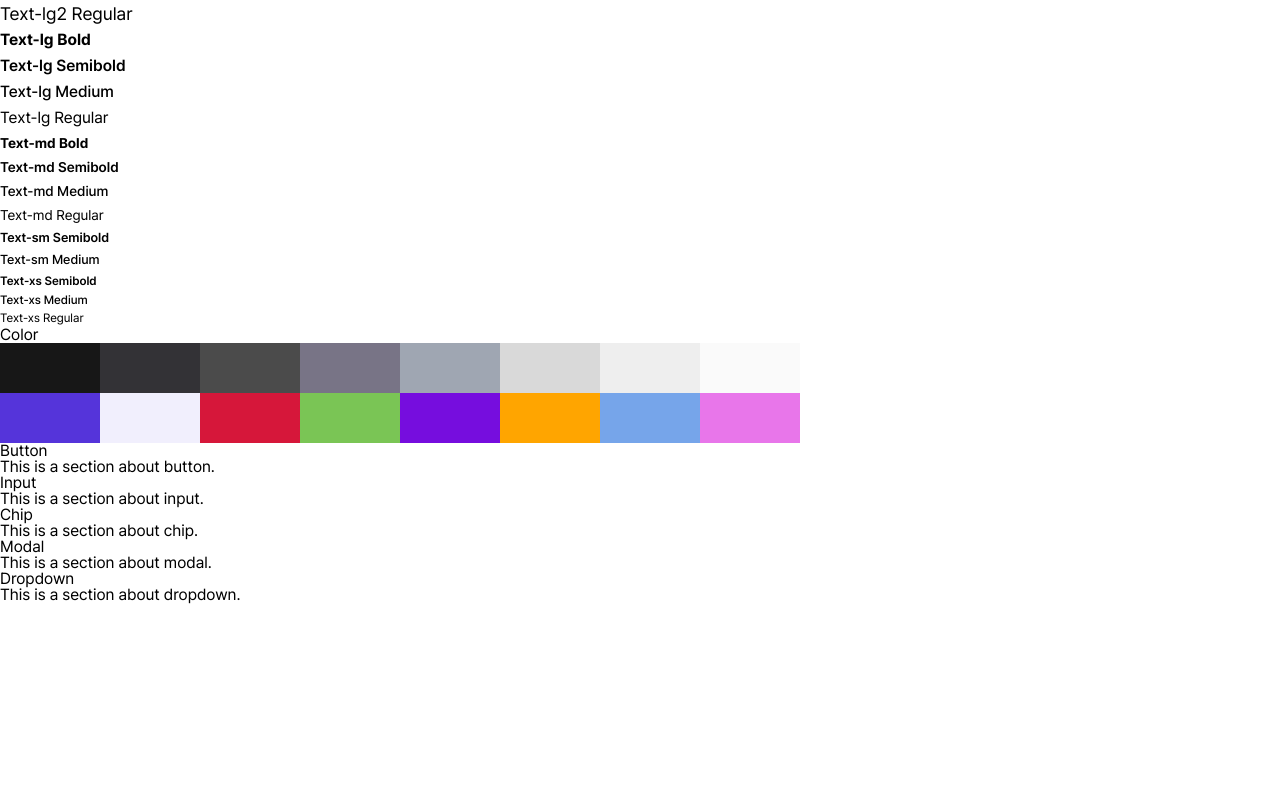
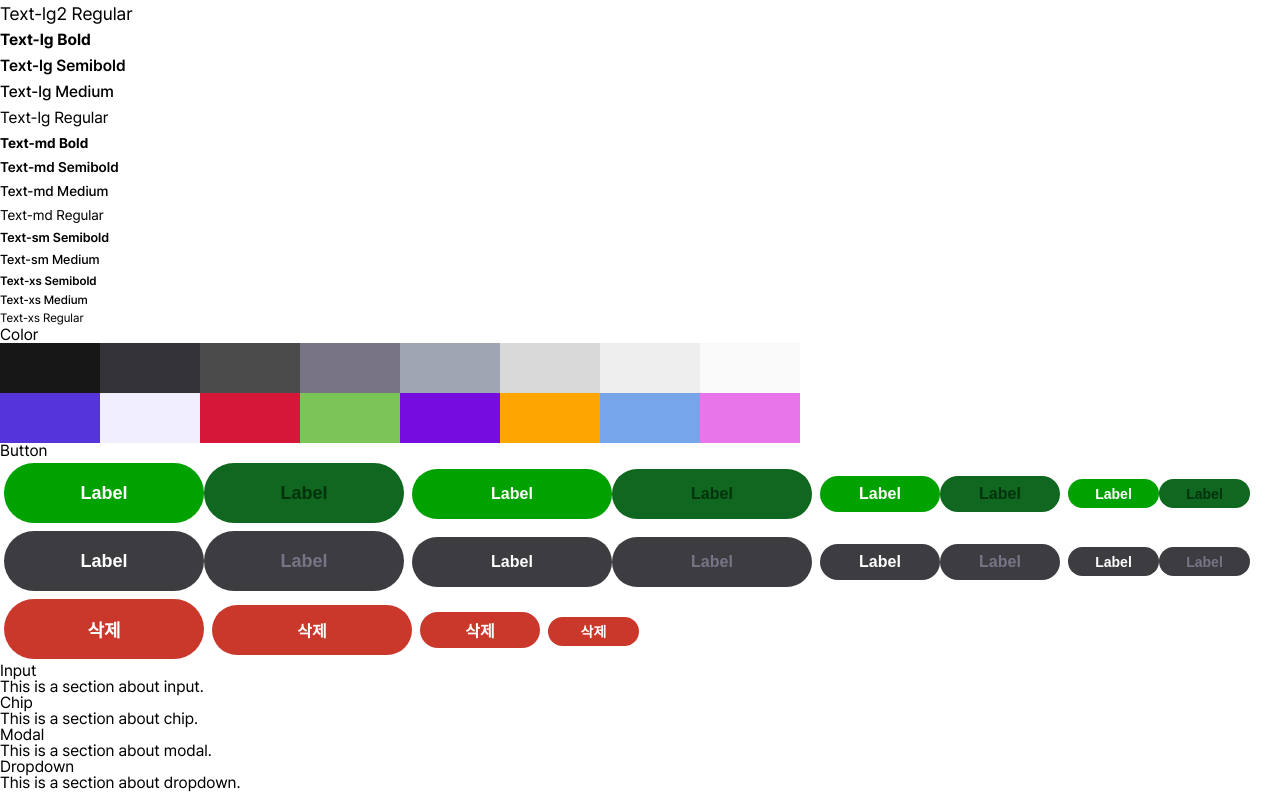
Before and after one commit to Codeit-FE18-Part3-Team4/Taskify, a Next.js app: page /test-components in a window 1280 px wide. Shown: the part 515-1307 px from the top of the page. Before the commit the page ends 1119 px from the top, so only its background shows below. Built offline with nearby package versions, Linux system fonts and the light colour scheme.

Commit message:
✨ feat [#4] 테스트 컴포넌트 페이지 버튼 추가

```diff
--- a/src/pages/test-components/index.tsx
+++ b/src/pages/test-components/index.tsx
@@ -1,3 +1,4 @@
+import Button, { ButtonSize, ButtonVariant } from "@/components/button/button";
 import typographyStyles from "@/components/typography/typography.module.css";
 import { ReactNode } from "react";
 
@@ -113,6 +114,59 @@ function Color() {
   );
 }
 
+function ButtonBox() {
+  const sizes = [
+    ButtonSize.Large,
+    ButtonSize.Medium,
+    ButtonSize.Small,
+    ButtonSize.XSmall,
+  ];
+  return (
+    <div>
+      <div>
+        {sizes.map((size) => (
+          <div
+            key={`primary-${size}`}
+            style={{ display: "inline-block", margin: "4px" }}
+          >
+            <Button size={size}>Label</Button>
+            <Button size={size} disabled>
+              Label
+            </Button>
+          </div>
+        ))}
+      </div>
+      <div>
+        {sizes.map((size) => (
+          <div
+            key={`secondary-${size}`}
+            style={{ display: "inline-block", margin: "4px" }}
+          >
+            <Button size={size} variant={ButtonVariant.Secondary}>
+              Label
+            </Button>
+            <Button size={size} variant={ButtonVariant.Secondary} disabled>
+              Label
+            </Button>
+          </div>
+        ))}
+      </div>
+      <div>
+        {sizes.map((size) => (
+          <div
+            key={`delete-${size}`}
+            style={{ display: "inline-block", margin: "4px" }}
+          >
+            <Button size={size} variant={ButtonVariant.Delete}>
+              삭제
+            </Button>
+          </div>
+        ))}
+      </div>
+    </div>
+  );
+}
+
 export default function Page() {
   return (
     <main>
@@ -140,7 +194,7 @@ export default function Page() {
         <Color />
       </Section>
       <Section title="Button">
-        <p>This is a section about button.</p>
+        <ButtonBox />
       </Section>
       <Section title="Input">
         <p>This is a section about input.</p>
```
